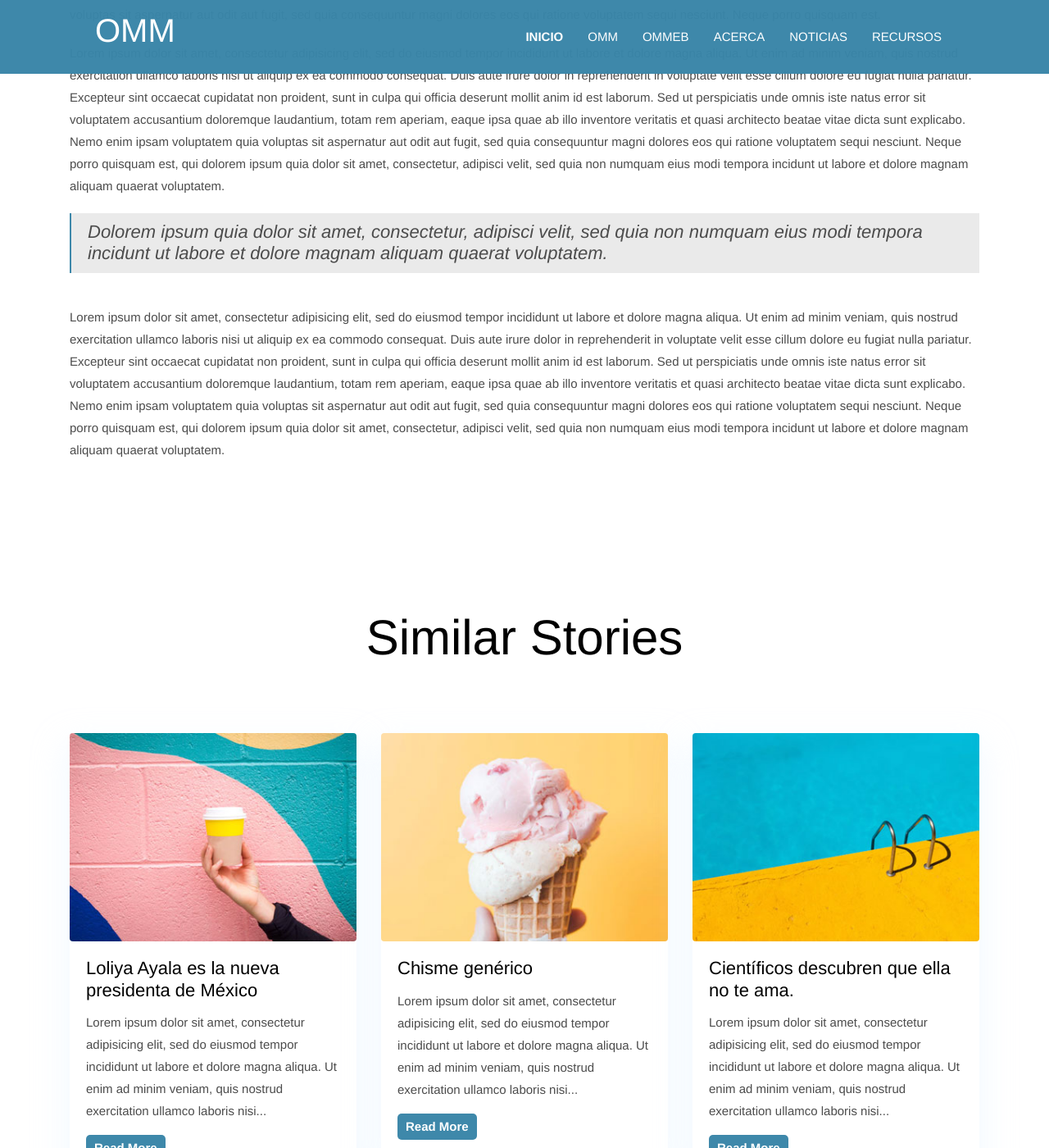
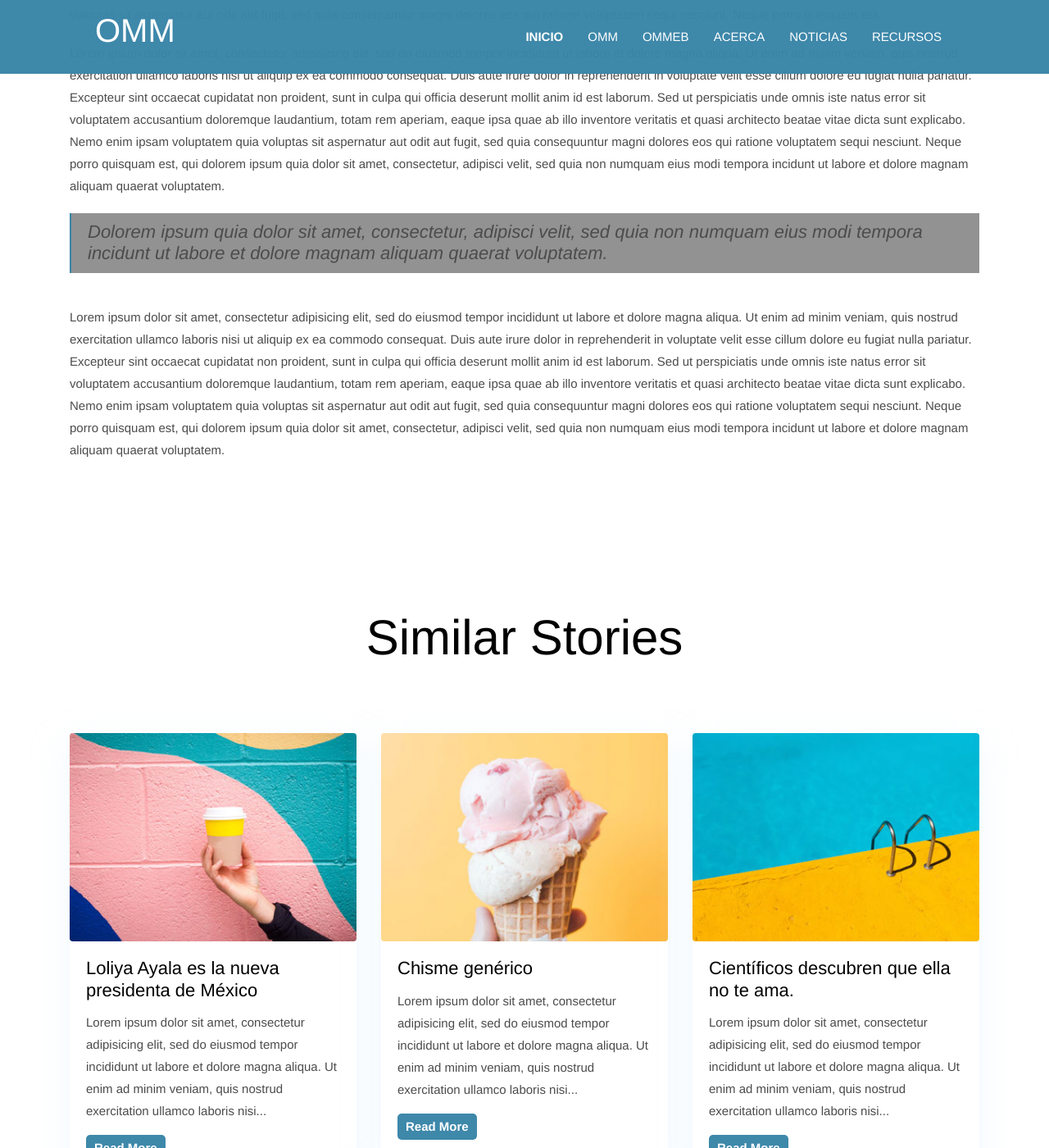
Before and after one commit to OlimpiadaMatematicasMichoacan/WOMM, a Jekyll site: the page built from _posts/2017-05-26-amazon-increase-income-1.5-million copy 3.markdown, in a window 1280 px wide and 1400 px high, scrolled down 1105 px. Shown: the whole window at 82% size. Built offline with Jekyll 4.4.1, drawn with Linux system fonts in a browser that asks for light colours.

Commit message:
gradients!

```diff
--- a/_includes/footer.html
+++ b/_includes/footer.html
@@ -1,5 +1,5 @@
 <!-- footer -->
-<footer class="bg-dark footer-section">
+<footer class="bg-footer footer-section">
   <div class="section">
     <div class="container">
       <div class="row">
--- a/assets/scss/_common.scss
+++ b/assets/scss/_common.scss
@@ -112,6 +112,10 @@
 
 .bg-gray{
   background: $gray !important;
+}
+
+.bg-footer{
+  background: linear-gradient(0deg, $primary-color, $secondary-color) !important;
 }
 
 .text-primary {
--- a/assets/scss/_typography.scss
+++ b/assets/scss/_typography.scss
@@ -2,8 +2,8 @@
 @import url('https://fonts.googleapis.com/css?family=Playfair+Display:400,700|Roboto:300,400,500,700');
 
 @font-face {
-  font-family: 'BwNistaInt-xBd';
-  src: url("../fonts/BwNistaInt-xBd.woff") format("woff");
+  font-family: 'importfonthere';
+  src: url("../fonts/importfonthere.woff") format("woff");
   font-style: normal;
   font-display: swap;
 }
--- a/assets/scss/_variables.scss
+++ b/assets/scss/_variables.scss
@@ -8,7 +8,7 @@
 $border-color: #c7c7c7;
 $black: #000;
 $white: #fff;
-$gray: #eaeaea;
+$gray: #929292;
 
 // Font Variables
 $primary-font: 'Helvetica Neue', sans-serif;
```
Also changed, not shown: 1 other file.
